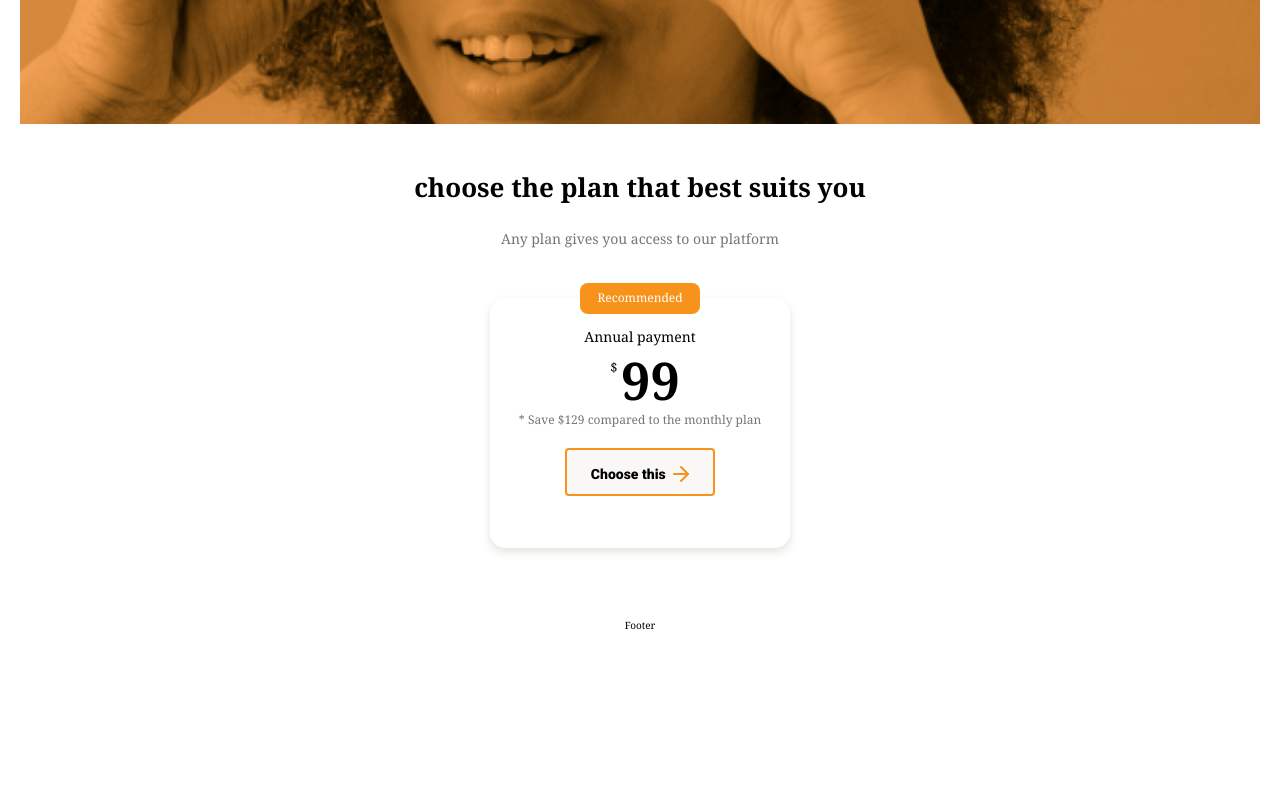
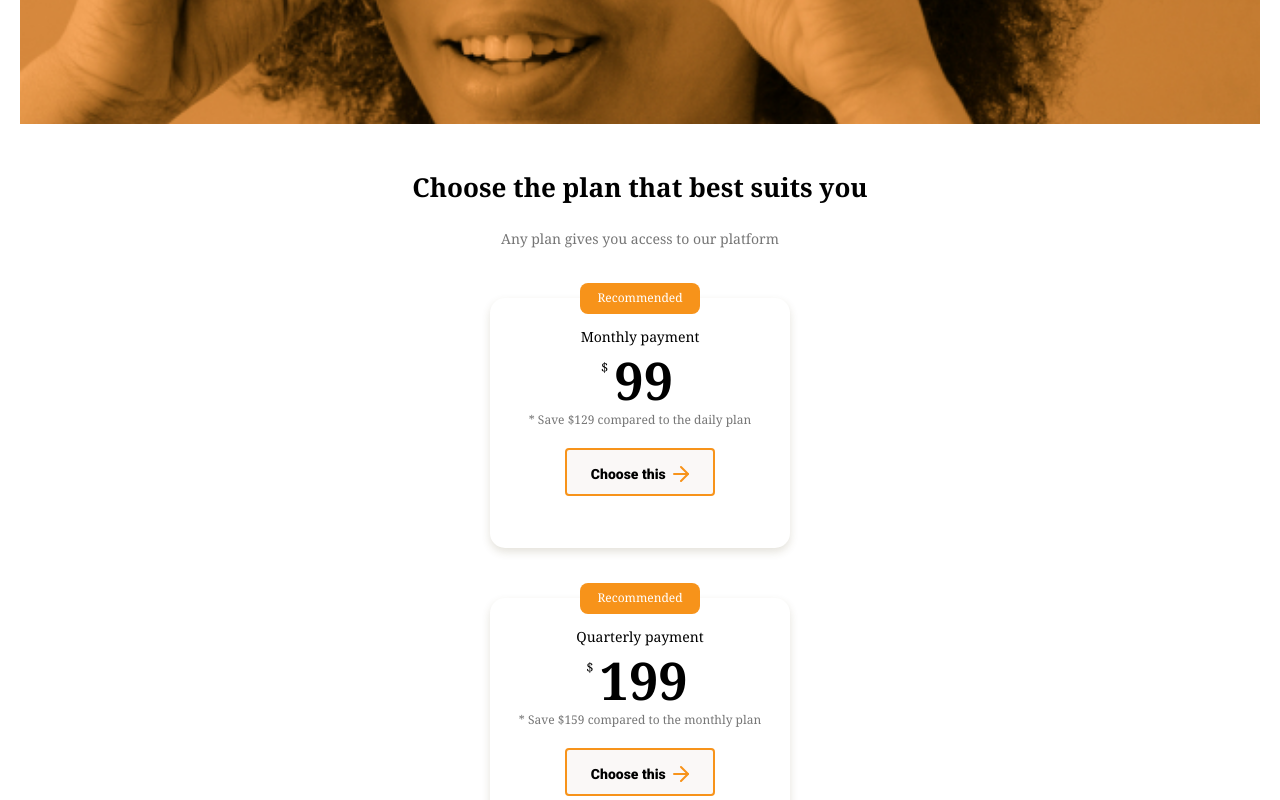
Before and after one commit to rroderickk/mobilefirst, a React app: page /mobilefirst/ in a window 1280 px wide. Shown: the part 3320-4120 px from the top of the page. Before the commit the page ends 3972 px from the top, so only its background shows below. Built offline with nearby package versions, Linux system fonts and the light colour scheme; no server answers.

Commit message:
[ADD] jsx cards plans, styles

```diff
--- /dev/null
+++ b/src/components/SectionCuatro/Card.jsx
@@ -0,0 +1,16 @@
+import React from 'react'
+import "./index.scss";//!@
+
+const Card =({ CardData })=> { return ( <>
+
+<article className="plans-container-card">
+  <p className="recomendado">Recommended</p>
+  <div className="plan-info-container">
+    <h3 className="plan-card-title">{CardData.membresy} payment</h3>
+    <p  className="plan-card-price"><sup>$</sup>{CardData.dollarCost}</p>
+    <p  className="plan-card-saving">{CardData.info}</p>
+    <button className="plan-card-ca">Choose this <span/></button>
+  </div>
+</article>
+
+</> ) }; export { Card };
--- a/src/components/SectionCuatro/index.jsx
+++ b/src/components/SectionCuatro/index.jsx
@@ -1,23 +1,23 @@
 import React from "react";
 import "./index.scss";
+import { Card } from "./Card";
+
+const CardData=[
+  {dollarCost: 99, recommended: "Recommended", info:"* Save $129 compared to the daily plan", membresy:"Monthly" },
+  {dollarCost: 199, recommended: "Recommended", info:"* Save $159 compared to the monthly plan",membresy:"Quarterly"  },
+  {dollarCost: 499, recommended: "Recommended", info:"* Save $200 compared to the monthly plan",membresy:"Annual"  },
+];
 
 const SectionCuatro =()=> { return (<>
 <section id="plans" className="main-plans-container">
 
 <div className="plans-title">
-  <h2>choose the plan that best suits you</h2>
+  <h2>Choose the plan that best suits you</h2>
   <p>Any plan gives you access to our platform</p>
 </div>
 <section className="plans-container-slider">
-<article className="plans-container-card">
-  <p className="recomendado">Recommended</p>
-  <div className="plan-info-container">
-    <h3 className="plan-card-title">Annual payment</h3>
-    <p  className="plan-card-price"><sup>$</sup> 99</p>
-    <p  className="plan-card-saving">* Save $129 compared to the monthly plan</p>
-    <button className="plan-card-ca">Choose this <span/></button>
-  </div>
-</article>
+{CardData.map(datos=><Card CardData={datos} key={datos.id}/>)}
+
 </section>
 
 </section>
--- a/src/components/SectionCuatro/index.scss
+++ b/src/components/SectionCuatro/index.scss
@@ -70,7 +70,7 @@
   // outline: 1px solid red;
   position: relative;
   top: -10px;
-  left: 10px;
+  left: -6px;
 }
 .plan-card-saving{
   font-size: 1.2rem;
```
